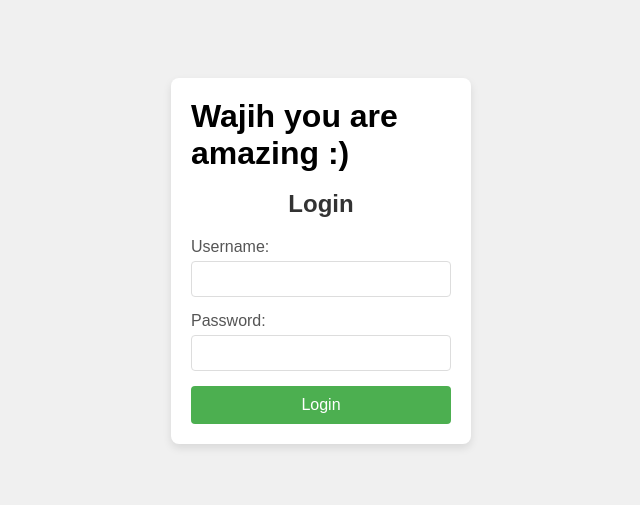
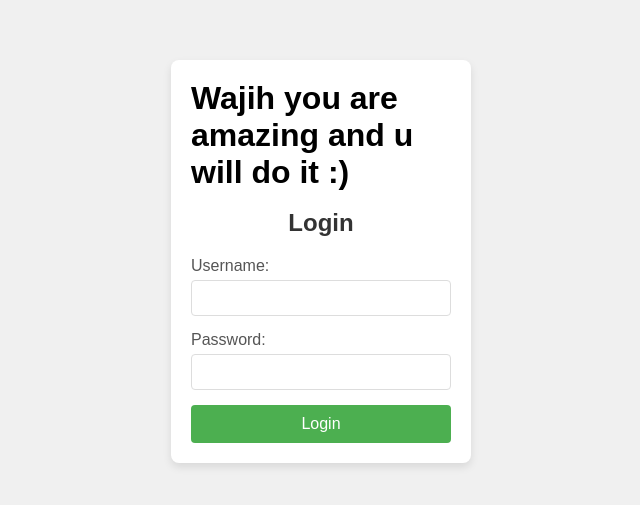
Before and after one commit to wajih-kamel/git_test, a plain HTML site: page index.html in a window 1280 px wide. Shown: the part 139-644 px from the top of the page, without its empty margins (319-959 px from the left). Drawn offline with Linux system fonts and the light colour scheme.

Commit message:
Update index.html

```diff
--- a/index.html
+++ b/index.html
@@ -9,7 +9,7 @@
 <body>
 
     <div class="login-container">
-        <h1>Wajih you are amazing :)</h1> </br>
+        <h1>Wajih you are amazing and u will do it :)</h1> </br>
         <h2>Login</h2>
         <form>
             <div class="input-group">
```
